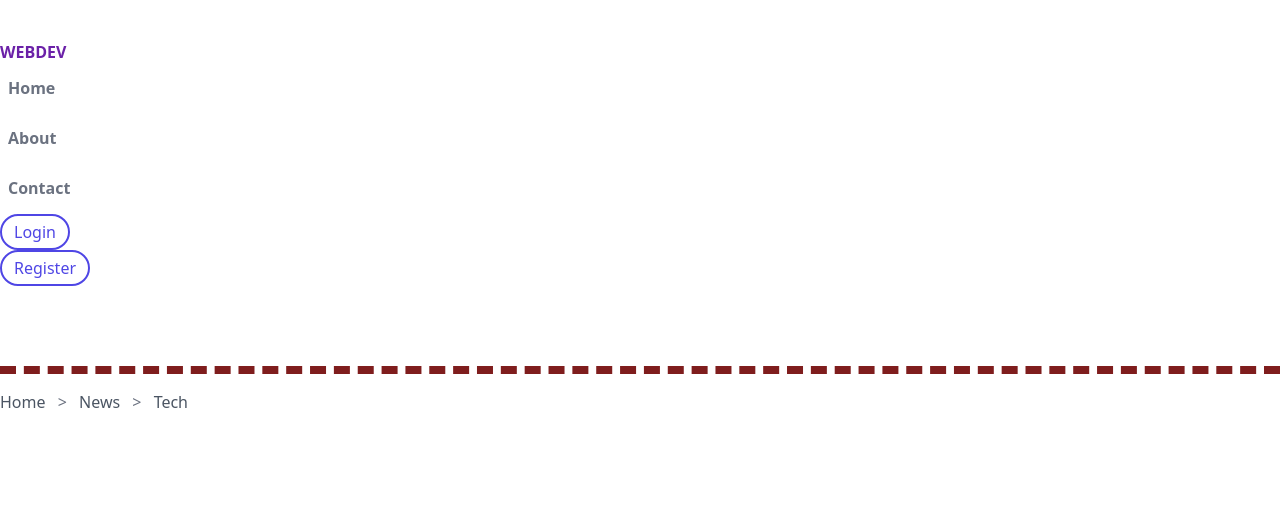
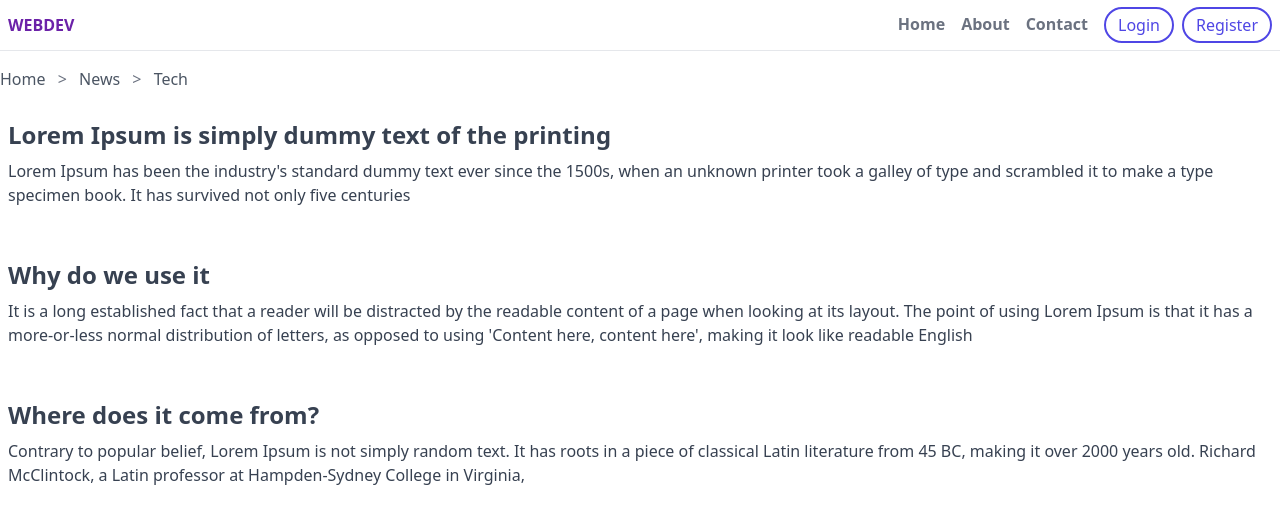
Before and after one commit to Viacheslav-ua/tailwind-course, a website: page index.html in a window 1280 px wide. Shown: the top 507 px of the page. Drawn offline with nearby package versions, Linux system fonts and the light colour scheme; files that its build step writes are made by us from their sources.

Commit message:
using flaxbox

```diff
--- a/index.html
+++ b/index.html
@@ -7,16 +7,22 @@
     <title>TailwindCSS</title>
   </head>
   <body>
-    <header class="mt-10 pb-20 border-b-8 border-b-red-900 border-dashed">
+    <header class="px-2 border-b flex items-center justify-between">
       <a class="uppercase font-bold text-purple-800" href="#">WebDev</a>
-      <nav>
-        <ul class="text-gray-500 font-semibold">
-          <li><a class="inline-block py-3 px-2 border-b-2 border-transparent  hover:border-purple-800 hover:text-purple-800" href="#">Home</a></li>
-          <li><a class="inline-block py-3 px-2 border-b-2 border-transparent hover:border-purple-800 hover:text-purple-800" href="#">About</a></li>
-          <li><a class="inline-block py-3 px-2 border-b-2 border-transparent hover:border-purple-800 hover:text-purple-800" href="#">Contact</a></li>
+      <nav class="flex items-center">
+        <ul class="text-gray-500 font-semibold inline-flex items-center">
+          <li><a
+              class="inline-block py-3 px-2 border-b-2 border-transparent  hover:border-purple-800 hover:text-purple-800"
+              href="#">Home</a></li>
+          <li><a
+              class="inline-block py-3 px-2 border-b-2 border-transparent hover:border-purple-800 hover:text-purple-800"
+              href="#">About</a></li>
+          <li><a
+              class="inline-block py-3 px-2 border-b-2 border-transparent hover:border-purple-800 hover:text-purple-800"
+              href="#">Contact</a></li>
         </ul>
 
-        <ul>
+        <ul class="inline-flex items-center">
           <li>
             <button class="
             focus:outline-none
@@ -30,15 +36,17 @@
             border-indigo-600
             text-indigo-600
             hover:text-white
-            hover:bg-indigo-800">Login</button>
+            hover:bg-indigo-800
+            ml-2">Login</button>
           </li>
-          <li><button class="focus:outline-none focus:ring focus:ring-violet-300 inline-block px-3 py-1 border-2 rounded-full border-indigo-600 text-indigo-600 hover:text-white hover:bg-indigo-800">Register</button></li>
+          <li><button
+              class="ml-2 focus:outline-none focus:ring focus:ring-violet-300 inline-block px-3 py-1 border-2 rounded-full border-indigo-600 text-indigo-600 hover:text-white hover:bg-indigo-800">Register</button></li>
         </ul>
       </nav>
     </header>
     <main>
       <!-- breadcrumbs -->
-      <div>
+      <div class="px2 flex items-center">
         <div class="py-4 overflow-y-auto whitespace-nowrap">
           <a class="text-gray-600 hover:text-gray-900" href="#">Home</a>
           <span class="mx-2 text-gray-500">&gt;</span>
@@ -48,16 +56,77 @@
         </div>
       </div>
 
+      <!-- post cards -->
+      <section class="px-2">
+        <a class="block mb-10" href="#">
+          <div class="flex">
+            <div>
+              <h3 class="mt-3 mb-2 text-gray-700 font-bold text-2xl">Lorem Ipsum
+                is simply dummy text of the printing</h3>
+              <p class="text-gray-700">
+                Lorem Ipsum has been the industry's standard dummy text ever
+                since the 1500s, when an unknown printer took
+                a galley of type and scrambled it to make a type specimen book.
+                It has survived not only five centuries
+              </p>
+            </div>
+          </div>
+        </a>
+        <a class="block mb-10" href="#">
+          <div class="flex">
+            <div>
+              <h3 class="mt-3 mb-2 text-gray-700 font-bold text-2xl">Why do we
+                use it</h3>
+              <p class="text-gray-700">
+                It is a long established fact that a reader will be distracted
+                by the readable content of a page when looking at its layout.
+                The point of using Lorem Ipsum is that it has a more-or-less
+                normal distribution of letters, as opposed to using
+                'Content here, content here', making it look like readable
+                English
+              </div>
+            </div>
+          </a>
+          <a class="block mb-10" href="#">
+            <div class="flex">
+              <div>
+                <h3 class="mt-3 mb-2 text-gray-700 font-bold text-2xl">Where
+                  does it come from?</h3>
+                <p class="text-gray-700">
+                  Contrary to popular belief, Lorem Ipsum is not simply random
+                  text. It has roots in a piece of classical Latin literature
+                  from 45 BC, making it over 2000 years old. Richard McClintock,
+                  a Latin professor at Hampden-Sydney College in Virginia,
+                </p>
+              </div>
+            </div>
+          </a>
+        </section>
+
         <!-- pagination -->
         <div class="mt-20 mb-10">
           <ul class="flex justify-center">
-        <li><a class="inline-block py-1 px-3 border border-gray-300 text-gray-500 hover:bg-gray-100 text-gray-700 rounded-l-lg" href="#">Previous</a></li>
-        <li><a class="inline-block py-1 px-3 border border-gray-300 text-gray-500 hover:bg-gray-100 text-gray-700" href="#">1</a></li>
-        <li><a class="inline-block py-1 px-3 border border-gray-300 text-gray-500 hover:bg-gray-100 text-gray-700" href="#">2</a></li>
-        <li><a class="inline-block py-1 px-3 border border-blue-200 text-blue-600 text-gray-700" href="#">3</a></li>
-        <li><a class="inline-block py-1 px-3 border border-gray-300 text-gray-500 hover:bg-gray-100 text-gray-700" href="#">4</a></li>
-        <li><a class="inline-block py-1 px-3 border border-gray-300 text-gray-500 hover:bg-gray-100 text-gray-700" href="#">5</a></li>
-        <li><a class="inline-block py-1 px-3 border border-gray-300 text-gray-500 hover:bg-gray-100 text-gray-700 rounded-r-lg" href="#">Next</a></li>
+            <li><a
+                class="inline-block py-1 px-3 border border-gray-300 text-gray-500 hover:bg-gray-100 text-gray-700 rounded-l-lg"
+                href="#">Previous</a></li>
+            <li><a
+                class="inline-block py-1 px-3 border border-gray-300 text-gray-500 hover:bg-gray-100 text-gray-700"
+                href="#">1</a></li>
+            <li><a
+                class="inline-block py-1 px-3 border border-gray-300 text-gray-500 hover:bg-gray-100 text-gray-700"
+                href="#">2</a></li>
+            <li><a
+                class="inline-block py-1 px-3 border border-blue-200 text-blue-600 text-gray-700"
+                href="#">3</a></li>
+            <li><a
+                class="inline-block py-1 px-3 border border-gray-300 text-gray-500 hover:bg-gray-100 text-gray-700"
+                href="#">4</a></li>
+            <li><a
+                class="inline-block py-1 px-3 border border-gray-300 text-gray-500 hover:bg-gray-100 text-gray-700"
+                href="#">5</a></li>
+            <li><a
+                class="inline-block py-1 px-3 border border-gray-300 text-gray-500 hover:bg-gray-100 text-gray-700 rounded-r-lg"
+                href="#">Next</a></li>
           </ul>
         </div>
 
@@ -92,16 +161,26 @@
           <div class="mb-5">
             <h6 class="font-semibold text-gray-700 mb-4 inline-block">Company</h6>
             <ul>
-            <li><a class="inline-block text-gray-500 py-2 hover:underline decoration-gray-700 underline-offset-4" href="#">Team</a></li>
-            <li><a class="inline-block text-gray-500 py-2 hover:underline decoration-gray-700 underline-offset-4" href="#">About Us</a></li>
+              <li><a
+                  class="inline-block text-gray-500 py-2 hover:underline decoration-gray-700 underline-offset-4"
+                  href="#">Team</a></li>
+              <li><a
+                  class="inline-block text-gray-500 py-2 hover:underline decoration-gray-700 underline-offset-4"
+                  href="#">About Us</a></li>
             </ul>
           </div>
           <div>
             <h6 class="font-semibold text-gray-700 mb-4 inline-block">Content</h6>
             <ul>
-            <li><a class="inline-block text-gray-500 py-2 hover:underline decoration-gray-700 underline-offset-4" href="#">Block</a></li>
-            <li><a class="inline-block text-gray-500 py-2 hover:underline decoration-gray-700 underline-offset-4" href="#">Policy</a></li>
-            <li><a class="inline-block text-gray-500 py-2 hover:underline decoration-gray-700 underline-offset-4" href="#">Documentation</a></li>
+              <li><a
+                  class="inline-block text-gray-500 py-2 hover:underline decoration-gray-700 underline-offset-4"
+                  href="#">Block</a></li>
+              <li><a
+                  class="inline-block text-gray-500 py-2 hover:underline decoration-gray-700 underline-offset-4"
+                  href="#">Policy</a></li>
+              <li><a
+                  class="inline-block text-gray-500 py-2 hover:underline decoration-gray-700 underline-offset-4"
+                  href="#">Documentation</a></li>
             </ul>
           </div>
         </div>
```
Lines whose indentation alone changed are shown as unchanged.
